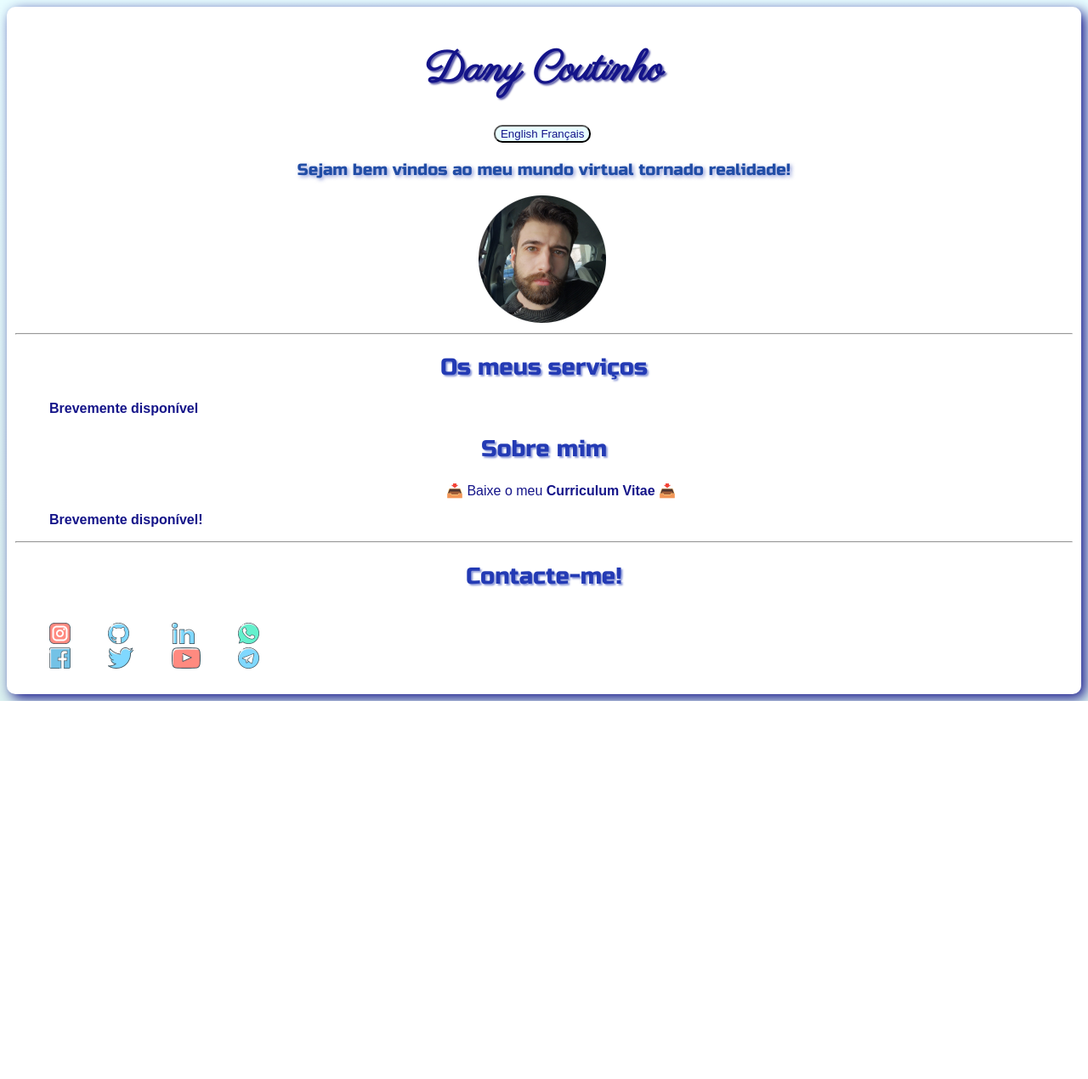
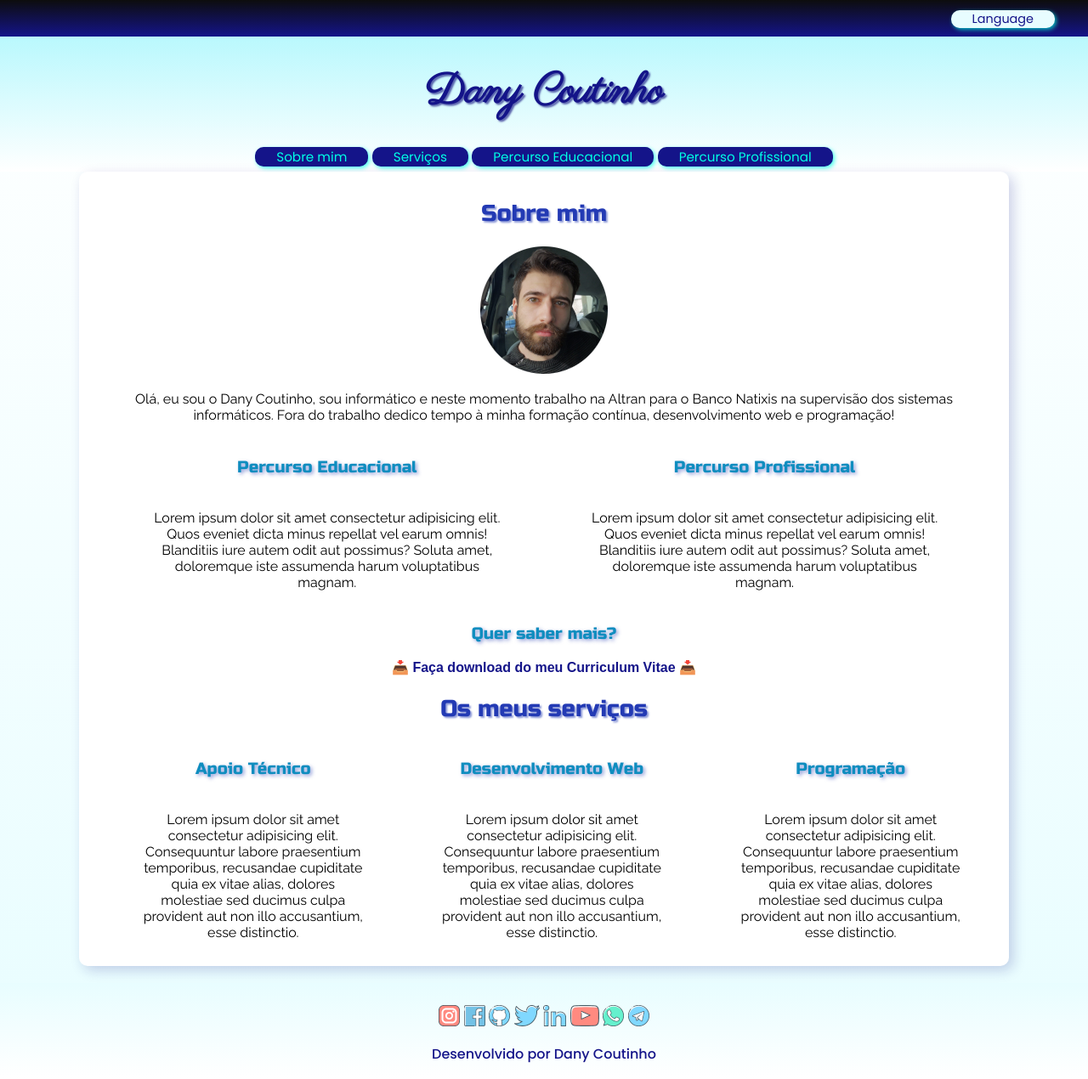
Before and after one commit to DanyCoutinho/danycoutinho.github.io, a plain HTML site: page index.html in a window 1280 px wide. Shown: the whole page at 85% size. Before the commit the page ends 825 px from the top, so only its background shows below. Drawn offline with Linux system fonts and the light colour scheme.

Commit message:
Style 1.0
Visual Melhorado

Falta colocar certificados online

```diff
--- a/index.html
+++ b/index.html
@@ -1,115 +1,131 @@
 <!DOCTYPE html>
 <html lang="pt-pt">
+
 <head>
     <meta charset="UTF-8">
     <meta name="viewport" content="width=device-width, initial-scale=1.0">
     <link rel="stylesheet" href="style/index.css">
     <title>Dany Coutinho</title>
 </head>
+
+<nav id="languagemenu">
+    <div class="language">
+        <p class="lang">Language</p>
+        <a href="indexen.html">English</a>
+        <a href="indexfr.html">Français</a>
+    </div>
+</nav>
+
 <body>
+    <header>
+        <h1>
+            Dany Coutinho
+        </h1>
+
+        <nav id="menuprincipal">
+            <a href="#">Sobre mim</a>
+            <a href="#">Serviços</a>
+            <a href="#">Percurso Educacional</a>
+            <a href="#">Percurso Profissional</a>
+        </nav>
+    </header>
+
     <main>
-        <h1>Dany Coutinho</h1>
+        <!--<h3>Sejam bem vindos ao meu mundo virtual tornado realidade!</h3>-->
 
-            <div class="blank"></div>
+        <section>
+            <article id="sobremim">
+                <h2>
+                    Sobre mim
+                </h2>
 
-            <div id="menuprincipal">
-                <button class="menucenter">
-                    <a href="indexen.html">English</a>
-
-                    <a href="indexfr.html">Français</a>
-                </button>
-            </div>
-
-            <div class="blank"></div>
-
-            <h3>Sejam bem vindos ao meu mundo virtual tornado realidade!</h3>
-
-            <div class="blank"></div>
-
-            <div id="photo">
                 <img class="imgcenter" src="imgs/FotoPerfilWeb.png" alt="Foto de Perfil">
 
-                <p id="description">
-                    Olá, eu sou o Dany Coutinho, sou informático e neste momento trabalho na Altran para o Banco Natixis na supervisão dos sistemas informáticos.
+                <p>
+                    Olá, eu sou o Dany Coutinho, sou informático e neste momento trabalho na Altran para o Banco Natixis na supervisão dos sistemas informáticos. Fora do trabalho dedico tempo à minha formação contínua, desenvolvimento web e programação!
                 </p>
-                <p id="description">
-                    Fora do trabalho dedico tempo à minha formação contínua, desenvolvimento web e programação!
+            </article>
+
+            <article class="percurso">
+                <h3>
+                    Percurso Educacional
+                </h3>
+                <p>
+                    Lorem ipsum dolor sit amet consectetur adipisicing elit. Quos eveniet dicta minus repellat vel earum omnis! Blanditiis iure autem odit aut possimus? Soluta amet, doloremque iste assumenda harum voluptatibus magnam.
                 </p>
-            </div>
+            </article>
 
-            <div class="blank"></div>
+            <article class="percurso">
+                <h3>
+                    Percurso Profissional
+                </h3>
+                <p>
+                    Lorem ipsum dolor sit amet consectetur adipisicing elit. Quos eveniet dicta minus repellat vel earum omnis! Blanditiis iure autem odit aut possimus? Soluta amet, doloremque iste assumenda harum voluptatibus magnam.
+                </p>
+            </article>
 
-            <hr>
+            <h3>
+                Quer saber mais?
+            </h3>
+            <p id="download">
+                <a href="docs/CV-Dany-Coutinho-PT.pdf" download="CV-Dany-Coutinho-PT.pdf" type="application/pdf" target="_blank"><strong>Faça download do meu Curriculum Vitae</strong></a>
+            </p>
 
-            <h2>Os meus serviços</h2>
-            <ul type="none">
-                <div class="breve">
-                    <p>
-                        <strong>Brevemente disponível</strong>
-                    </p>
-                    <li>
-                        <a href="">Apoio técnico</a>
-                    </li>
-                    <li>
-                        <a href="">Desenvolvimento Web</a>
-                    </li>
-                    <li>
-                        <a href="">Programação</a>
-                    </li>
-                </div>
-            </ul>
+            <h2>
+                Os meus serviços
+            </h2>
 
-            <h2>Sobre mim</h2>
-            <ul type="none">
-                <p id="download">
-                    <a href="docs/CV-Dany-Coutinho-PT.pdf" download="CV-Dany-Coutinho-PT.pdf" type="application/pdf" target="_blank">Baixe o meu <strong>Curriculum Vitae</strong></a>
+            <article class="services">
+                <h3>
+                    Apoio Técnico
+                </h3>
+                <p>
+                    Lorem ipsum dolor sit amet consectetur adipisicing elit. Consequuntur labore praesentium temporibus, recusandae cupiditate quia ex vitae alias, dolores molestiae sed ducimus culpa provident aut non illo accusantium, esse distinctio.
                 </p>
-                <div class="breve">
-                    <p>
-                        <strong>Brevemente disponível!</strong>
-                    </p>
-                    <li>
-                        <a href="">Percurso Educacional</a>
-                    </li>
-                    <li>
-                        <a href="">Percurso Profissional</a>
-                    </li>
-                </div>
-            </ul>
-            <hr>
-            <h2>Contacte-me!</h2>
+            </article>
 
-            <div class="contact">
-                <ul type="none">
-                    <li><a href="https://www.instagram.com/dany.suico/" target="_blank"><img src="imgs/icosocialmedia/logo_instagram_icon.png" alt="Instagram"></a></li>
+            <article class="services">
+                <h3>
+                    Desenvolvimento Web
+                </h3>
+                <p>
+                    Lorem ipsum dolor sit amet consectetur adipisicing elit. Consequuntur labore praesentium temporibus, recusandae cupiditate quia ex vitae alias, dolores molestiae sed ducimus culpa provident aut non illo accusantium, esse distinctio.
+                </p>
+            </article>
 
-                    <li><a href="https://www.facebook.com/dany.coutinho.93" target="_blank"><img src="imgs/icosocialmedia/logo_facebook_icon.png" alt="Facebook"></a></li>
-                </ul>
-            </div>
+            <article class="services">
+                <h3>
+                    Programação
+                </h3>
+                <p>
+                    Lorem ipsum dolor sit amet consectetur adipisicing elit. Consequuntur labore praesentium temporibus, recusandae cupiditate quia ex vitae alias, dolores molestiae sed ducimus culpa provident aut non illo accusantium, esse distinctio.
+                </p>
+            </article>
+        </section>
+    </main>
 
-            <div class="contact">
-                <ul type="none">
-                    <li><a href="https://github.com/DanyCoutinho" target="_blank"><img src="imgs/icosocialmedia/logo_github_icon.png" alt="GitHub"></a></li>
+    <footer>
+        <!--<h2>Contacte-me!</h2>-->
 
-                    <li><a href="https://twitter.com/Dany__Coutinho" target="_blank"><img src="imgs/icosocialmedia/logo_twitter_bird_icon.png" alt="Twitter"></a></li>
-                </ul>
-            </div>
+        <nav id="footermenu">
+            <a href="https://www.instagram.com/dany.suico/" target="_blank"><img src="imgs/icosocialmedia/logo_instagram_icon.png" alt="Instagram"></a>
 
-            <div class="contact">
-                <ul type="none">
-                    <li><a href="https://www.linkedin.com/in/DanyCoutinho/" target="_blank"><img src="imgs/icosocialmedia/logo_linkedin_icon.png" alt="LinkedIn"></a></li>
+            <a href="https://www.facebook.com/dany.coutinho.93" target="_blank"><img src="imgs/icosocialmedia/logo_facebook_icon.png" alt="Facebook">
 
-                    <li><a href="https://www.youtube.com/channel/UCJFVaSZBv_D3DvNe117Rhbg?view_as=subscriber" target="_blank"><img src="imgs/icosocialmedia/logo_youtube_icon.png" alt="YouTube"></a></li>
-                </ul>
-            </div>
+            <a href="https://github.com/DanyCoutinho" target="_blank"><img src="imgs/icosocialmedia/logo_github_icon.png" alt="GitHub"></a>
 
-            <div class="contact">
-                <ul type="none">
-                    <li><a href="https://api.whatsapp.com/send?phone=351919630441" target="_blank"><img src="imgs/icosocialmedia/logo_whatsapp_telephone_handset_icon.png" alt=""></a></li>
+            <a href="https://twitter.com/Dany__Coutinho" target="_blank"><img src="imgs/icosocialmedia/logo_twitter_bird_icon.png" alt="Twitter"></a>
 
-                    <li><a href="https://t.me/odanycoutinho" target="_blank"><img src="imgs/icosocialmedia/logo_telegram_airplane_air_plane_paper_airplane_icon.png" alt="Telegram"></a></li>
-                </ul>
-            </div>
-    </main>
+            <a href="https://www.linkedin.com/in/DanyCoutinho/" target="_blank"><img src="imgs/icosocialmedia/logo_linkedin_icon.png" alt="LinkedIn"></a>
+
+            <a href="https://www.youtube.com/channel/UCJFVaSZBv_D3DvNe117Rhbg?view_as=subscriber" target="_blank"><img src="imgs/icosocialmedia/logo_youtube_icon.png" alt="YouTube"></a>
+
+            <a href="https://api.whatsapp.com/send?phone=351919630441" target="_blank"><img src="imgs/icosocialmedia/logo_whatsapp_telephone_handset_icon.png" alt=""></a>
+
+            <a href="https://t.me/odanycoutinho" target="_blank"><img src="imgs/icosocialmedia/logo_telegram_airplane_air_plane_paper_airplane_icon.png" alt="Telegram"></a>
+        </nav>
+
+        <p class="footer">Desenvolvido por Dany Coutinho</p>
+    </footer>
 </body>
 </html>
--- a/style/index.css
+++ b/style/index.css
@@ -1,63 +1,6 @@
 @charset "UTF-8";
 
-/* Selectores personalizados
-    em HTML é id    = em CSS é # (só pode um elemento)
-    em HTML é class = em CSS é . (pode vários elementos)
-    :               = pseudo-class
-    ::              = pseudo-element
-    >               = children
-*/
-
-/* Importar fontes online*/
-/* Destaque */
-@import url('https://fonts.googleapis.com/css2?family=Parisienne&display=swap');
-
-/* Título */
-@import url('https://fonts.googleapis.com/css2?family=Russo+One&display=swap');
-
-/* Parágrafos*/
-@import url('https://fonts.googleapis.com/css2?family=Raleway:ital,wght@0,100;0,200;0,300;0,400;0,500;0,600;0,700;0,800;0,900;1,100;1,200;1,300;1,400;1,500;1,600;1,700;1,800;1,900&display=swap');
-
-@import url('https://fonts.googleapis.com/css2?family=Roboto:ital,wght@0,100;0,300;0,400;0,500;0,700;0,900;1,100;1,300;1,400;1,500;1,700;1,900&display=swap');
-
-/* Importar fontes da máquina */
-@font-face {
-    font-family: 'love';
-    src: url('../fonts/vallenia love.otf') format('opentype'), url('../fonts/vallenia.otf') format('opentype');
-    font-weight: normal;
-    font-style: normal;
-
-    /* Tipos de format() */
-    /*
-    - opentype (otf)
-    - truetype (ttf)
-    - embedded-opentype
-    - truetype-aat (Apple Advanced Typography)
-    - svg
-    */
-}
-* {
-    font-family: Arial, Helvetica, sans-serif;
-}
-
-body {
-    /*font-family: Arial, Helvetica, sans-serif;
-    font-size: 12;*/
-    background-image: linear-gradient(to bottom, #e8fdff,#dcf2f0);
-    /*border-style: double;*/
-    /*margin: 50px 50px 50px 50px;
-    padding: 10px 10px 10px 10px;*/
-}
-
-main {
-    background-color: white;
-    border-radius: 10px;
-    box-shadow: 5px 5px 15px #141489;
-    width: auto;
-    padding: 10px;
-    margin: auto;
-}
-
+/* ----------APONTAMENTOS---------- */
 /*p {
     Medidas das fontes:
 
@@ -90,26 +33,104 @@ main {
     text-indent: 1em;
 }*/
 
-p#download {
-    text-align: center;
-    color: #141489;
+/* Selectores personalizados
+    em HTML é id    = em CSS é # (só pode um elemento)
+    em HTML é class = em CSS é . (pode vários elementos)
+    :               = pseudo-class
+    ::              = pseudo-element
+    >               = children
+*/
+
+/*
+
+CAIXAS
+Box level
+h1 {
+        height: ;
+        width: ;
+
+        border: ;
+
+        padding: ;
+
+        margin: ;
+
+        outline: ;
 }
 
-p#download:hover {
-    color: #00ffe5;
+Inline Level
+a {
+
 }
 
-p#download::before {
-    content: '📥';
+    /* Tipos de format() */
+    /*
+    - opentype (otf)
+    - truetype (ttf)
+    - embedded-opentype
+    - truetype-aat (Apple Advanced Typography)
+    - svg
+    */
+
+/* ----------APONTAMENTOS---------- */
+
+/* Importar fontes online*/
+/* Destaque */
+@import url('https://fonts.googleapis.com/css2?family=Parisienne&display=swap');
+
+/* Título */
+@import url('https://fonts.googleapis.com/css2?family=Russo+One&display=swap');
+
+@import url('https://fonts.googleapis.com/css2?family=Poppins:ital,wght@0,100;0,200;0,300;0,400;0,500;0,600;0,700;0,800;0,900;1,100;1,200;1,300;1,400;1,500;1,600;1,700;1,800;1,900&display=swap');
+/* Parágrafos*/
+@import url('https://fonts.googleapis.com/css2?family=Raleway:ital,wght@0,100;0,200;0,300;0,400;0,500;0,600;0,700;0,800;0,900;1,100;1,200;1,300;1,400;1,500;1,600;1,700;1,800;1,900&display=swap');
+
+@import url('https://fonts.googleapis.com/css2?family=Roboto:ital,wght@0,100;0,300;0,400;0,500;0,700;0,900;1,100;1,300;1,400;1,500;1,700;1,900&display=swap');
+/* Importar fontes da máquina */
+@font-face {
+    font-family: 'love';
+    src: url('../fonts/vallenia love.otf') format('opentype'), url('../fonts/vallenia.otf') format('opentype');
+    font-weight: normal;
+    font-style: normal;
+
+}
+* {
+    font-family: Arial, Helvetica, sans-serif;
 }
 
-p#download::after {
-    content: '📥';
+/*--------------------CORPO DO SITE--------------------*/
+header {
+    background-image: linear-gradient(to bottom, #b9f8fd,#ffffff);
+
+    margin-left: -8px;
+    margin-right: -8px;
+    padding: 1px;
 }
 
-p#description {
-    font: normal 1em 'Raleway', sans-serif;
+body {
+    background-image: linear-gradient(to bottom, #ffffff,#e8fdff);
 }
+
+main {
+    background-color: white;
+    border-radius: 10px;
+    box-shadow: 5px 5px 15px rgba(20, 20, 137, 0.2);
+    width: 85%;
+
+    padding: 10px 10px 10px 10px;
+    margin: auto;
+}
+
+footer {
+    text-align: center;
+
+    background-image: linear-gradient(to bottom, #e8fdff, #ffffff);
+
+    padding: 1px 0px 1px 0px;
+    margin: 20px -8px -10px -8px;
+}
+
+/*--------------------TITLES--------------------*/
 
 h1 {
     font-family: 'Parisienne', cursive;
@@ -136,42 +157,163 @@ h3 {
     font-size: 1.2em;
     font-weight: 200;
 
-    color: #214da6;
+    color: #0f8dbf;
     text-shadow: 2px 2px 4px #233bb480;
     text-align: center;
 }
 
-div.blank{
-    display: inline-block;
-    width: 33%;
+/*--------------------MENUS--------------------*/
+
+nav#languagemenu {
+    text-align: right;
+    background-image: linear-gradient(to bottom, #0d0d0d,#141489);
+
+    margin: -8px -8px 0px -8px;
+    padding-top: 12px;
+    padding-bottom: 10px;
 }
 
-div#menuprincipal {
+div.language {
     display: inline-block;
-    width: 33%;
+    color: #141489;
+
+    padding-top: 0px;
+    padding-bottom: 0px;
+    padding-right: 0px;
+    padding-left: 0px;
+    margin-top: 0px;
+    margin-bottom: 0px;
+    margin-right: 39px;
 }
 
-div.menucenter {
+p.lang {
+    font-family: 'Poppins', sans-serif;
+    font-size: 0.90em;
+
+    background-color: #e8fdff;
+
+    padding-right: 25px;
+    padding-left: 25px;
+
+    margin-top: 0px;
+    margin-bottom: 0px;
+
+    box-shadow: 2px 2px 5px 0px rgba(0, 255, 229, 0.7);
+    border-radius: 10px;
+}
+
+div.language > a {
+    display: none;
+    background-color: #e8fdff;
+    color: #141489;
+
+    font-family: 'Poppins', sans-serif;
+    font-size: 0.90em;
+
+    padding-right: 25px;
+    padding-left: 25px;
+    margin-right: 14px;
+
+    box-shadow: 2px 2px 5px 0px rgba(0, 255, 229, 0.7);
+    border-radius: 10px;
+}
+
+div.language:hover > a {
+    display: inline-block;
+    background-color: #e8fdff;
+    color: #141489;
+
+    font-family: 'Poppins', sans-serif;
+    font-size: 0.90em;
+
+    padding-right: 25px;
+    padding-left: 25px;
+    margin-right: 0px;
+
+    box-shadow: 2px 2px 5px 0px rgba(0, 255, 229, 0.7);
+    border-radius: 10px;
+}
+
+div.language:hover > a:hover {
+    display: inline-block;
+    background-color: #00ffe5;
+    color: #141489;
+
+    font-family: 'Poppins', sans-serif;
+    font-size: 0.90em;
+
+    padding-right: 25px;
+    padding-left: 25px;
+    margin-right: 0px;
+}
+
+div.language:hover > p {
+    display: none;
+}
+
+nav#menuprincipal {
+    text-align: center;
     float: none;
     display: block;
     margin: auto;
 }
 
-button {
-    background-color: #e8fdff;
+nav#menuprincipal > a {
+    display: inline-block;
+    background-color: #141489;
+    color: #00ffe5;
+
+    font-family: 'Poppins', sans-serif;
+    font-size: 0.95em;
+
+    padding-right: 25px;
+    padding-left: 25px;
+
+    margin-bottom: 5px;
+
+    box-shadow: 2px 2px 5px 0px rgba(0, 255, 229, 0.7);
     border-radius: 10px;
 }
 
-button.menucenter {
-    float: none;
+nav#menuprincipal > a:hover {
+    display: inline-block;
+    background-color: #00ffe5;
+    color: #141489;
+
+    font-family: 'Poppins', sans-serif;
+    font-size: 0.95em;
+
+    padding-right: 25px;
+    padding-left: 25px;
+}
+
+nav#footermenu {
+    text-align: center;
+
+
+
+    margin-top: 25px;
+}
+
+/*--------------------SECTIONS--------------------*/
+
+
+
+/*--------------------ARTICLES--------------------*/
+
+article#sobremim > p {
+    /*display: none;*/
+    font: normal 1em 'Raleway', sans-serif;
+    text-align: center;
+
+    margin: auto;
+    padding: 20px;
+}
+
+/*#sobremim:hover > p {
     display: block;
     margin: auto;
-}
-
-div#photo {
-    display: inline-block;
-    width: 33%;
-}
+}*/
 
 img.imgcenter{
     float: none;
@@ -179,36 +321,70 @@ img.imgcenter{
     margin: auto;
 }
 
-div#photo > p {
-    display: none;
+article.percurso {
     text-align: center;
+    display: inline-block;
+
+    width: 42.5%;
+
+    margin: auto;
+    padding: 0px 0px 0px 5%;
 }
 
-div#photo:hover > p {
-    display: block;
+article.percurso > p {
+    font: normal 1em 'Raleway', sans-serif;
+    text-align: center;
+
+    margin: auto;
+    padding: 20px;
 }
 
-div.breve {
-    color: #141489;
-    width: 200px;
+article.services {
+    display: inline-block;
+
+    width: 28.3%;
+
+    margin: auto;
+    padding: 0px 0px 0px 4%;
 }
 
-div.breve:hover {
+article.services > p {
+    font: normal 1em 'Raleway', sans-serif;
+    text-align: center;
+
+    margin: auto;
+    padding: 20px;
+}
+/*--------------------DIVs--------------------*/
+
+
+/*--------------------PARAGRAPHS--------------------*/
+
+p#download {
+    text-align: center;
+    color: #141489;
+}
+
+p#download:hover {
     color: #00ffe5;
 }
 
-div.breve > li {
-    display: none;
+p#download::before {
+    content: '📥';
 }
 
-div.breve:hover > li{
-    display: block;
+p#download::after {
+    content: '📥';
 }
 
-div.contact {
-    display: inline-block;
+p.footer {
+    font-family: 'Poppins', sans-serif;
+    color: #141489;
+
+    font-weight: 500;
 }
 
+/*--------------------LINKS--------------------*/
 a {
     color: #141489;
     text-decoration: none;
@@ -226,14 +402,3 @@ a:active {
     color: #141489;
     background-color: #00ffe5;
 }
-
-/*div.first {
-    background-color: #ffffff;
-    border-style: double;
-    padding: 5px 5px 5px 10px;
-}
-
-div.second {
-    text-align: center;
-    border-style: outset;
-}*/
```
